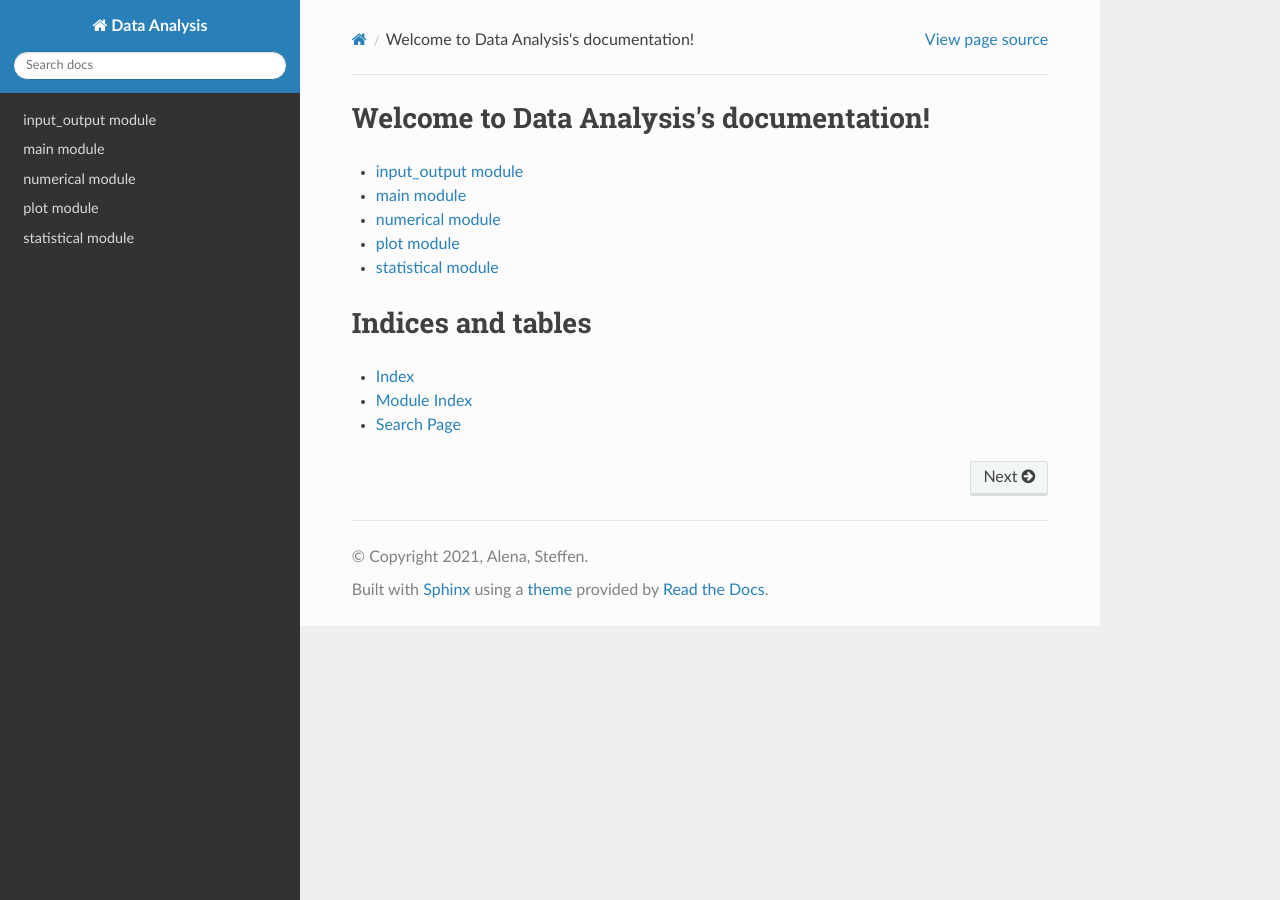
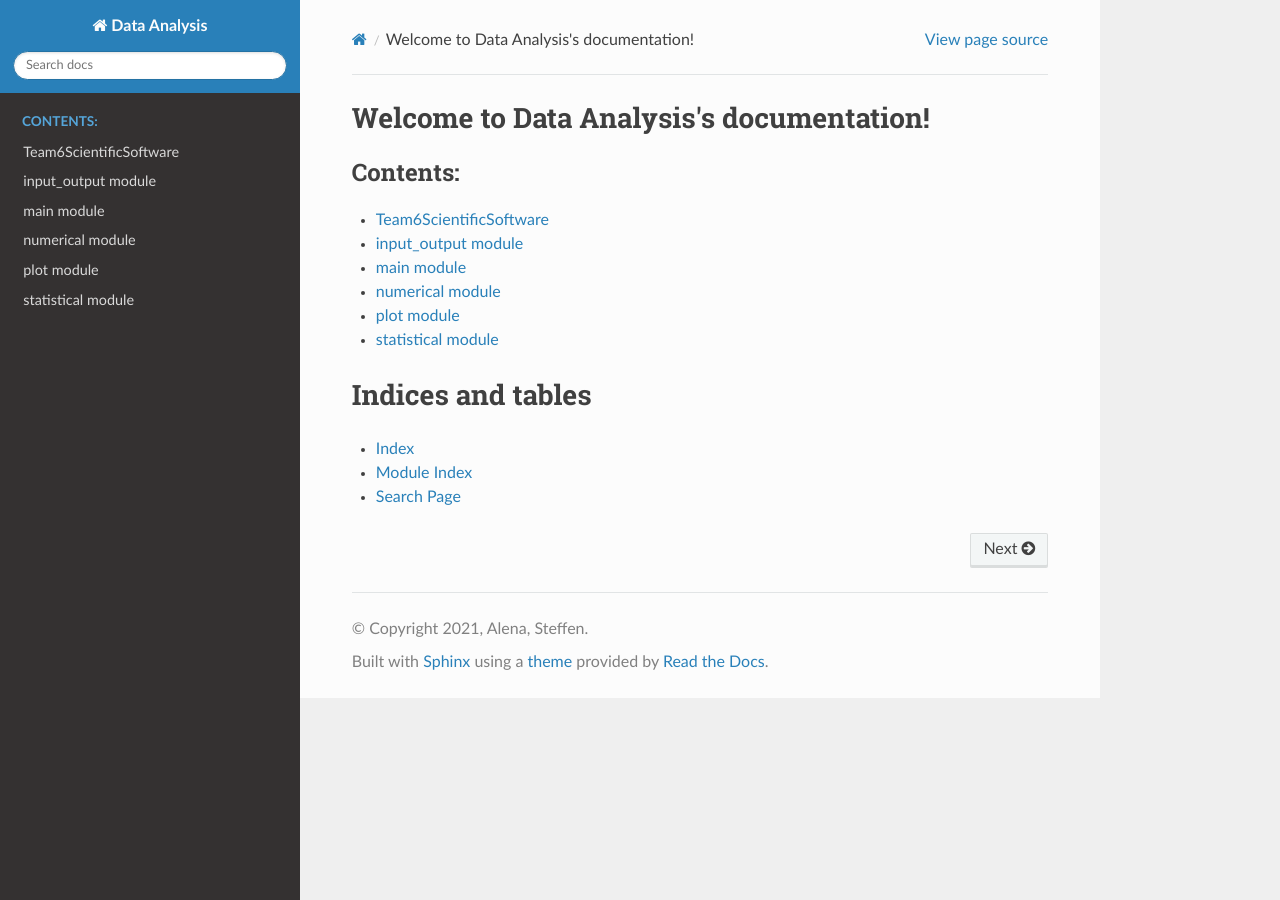
Before and after one commit to Aerl/Team6ScientificSoftware, a Sphinx documentation site: the page built from doc/source/index.rst, in a window 1280 px wide. Built offline with Sphinx 7.4.7 and the Read the Docs theme 2.0.0, drawn with Linux system fonts in a browser that asks for light colours.

Commit message:
add read me to doc

```diff
--- a/doc/source/index.rst
+++ b/doc/source/index.rst
@@ -8,7 +8,9 @@ Welcome to Data Analysis's documentation!
 
 .. toctree::
    :maxdepth: 2
+   :caption: Contents:
 
+   README
    input_output
    main
    numerical
```
Also changed, not shown: doc/source/README.md (added, +2 -0 lines).
